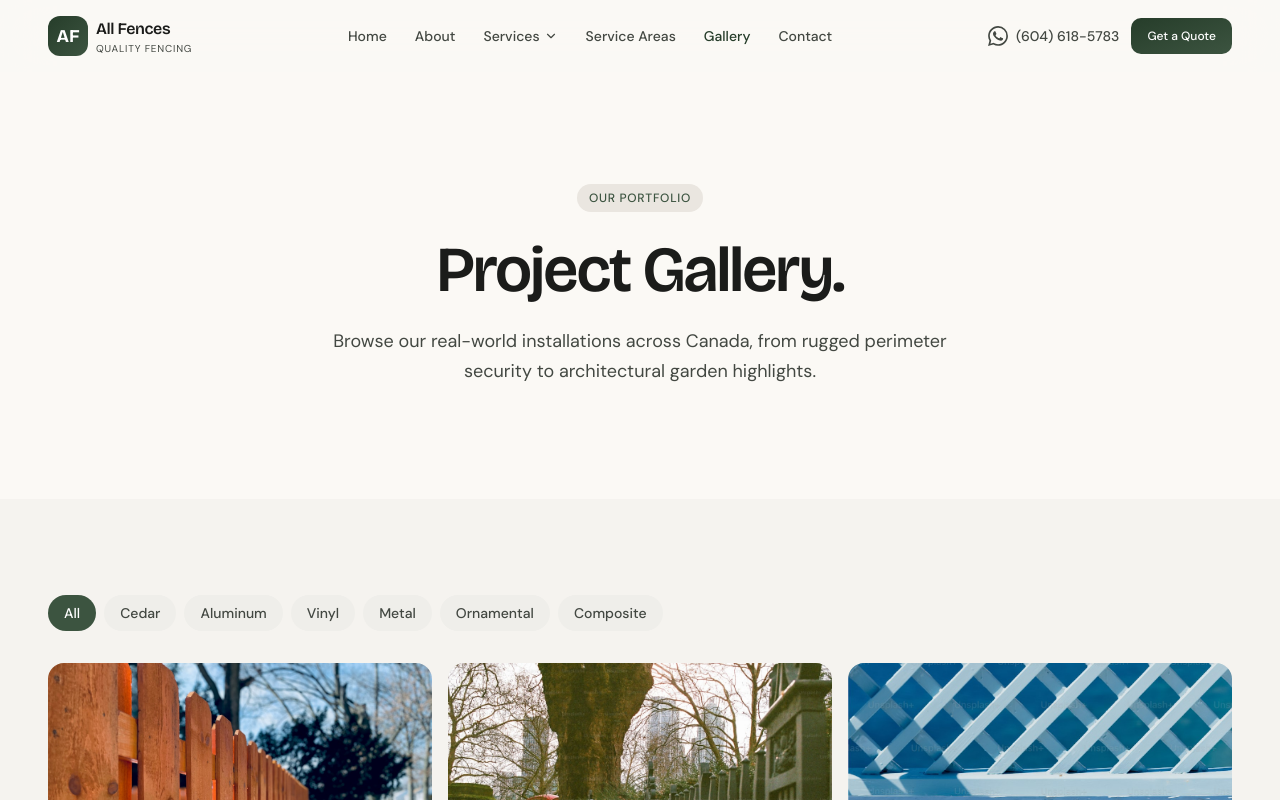
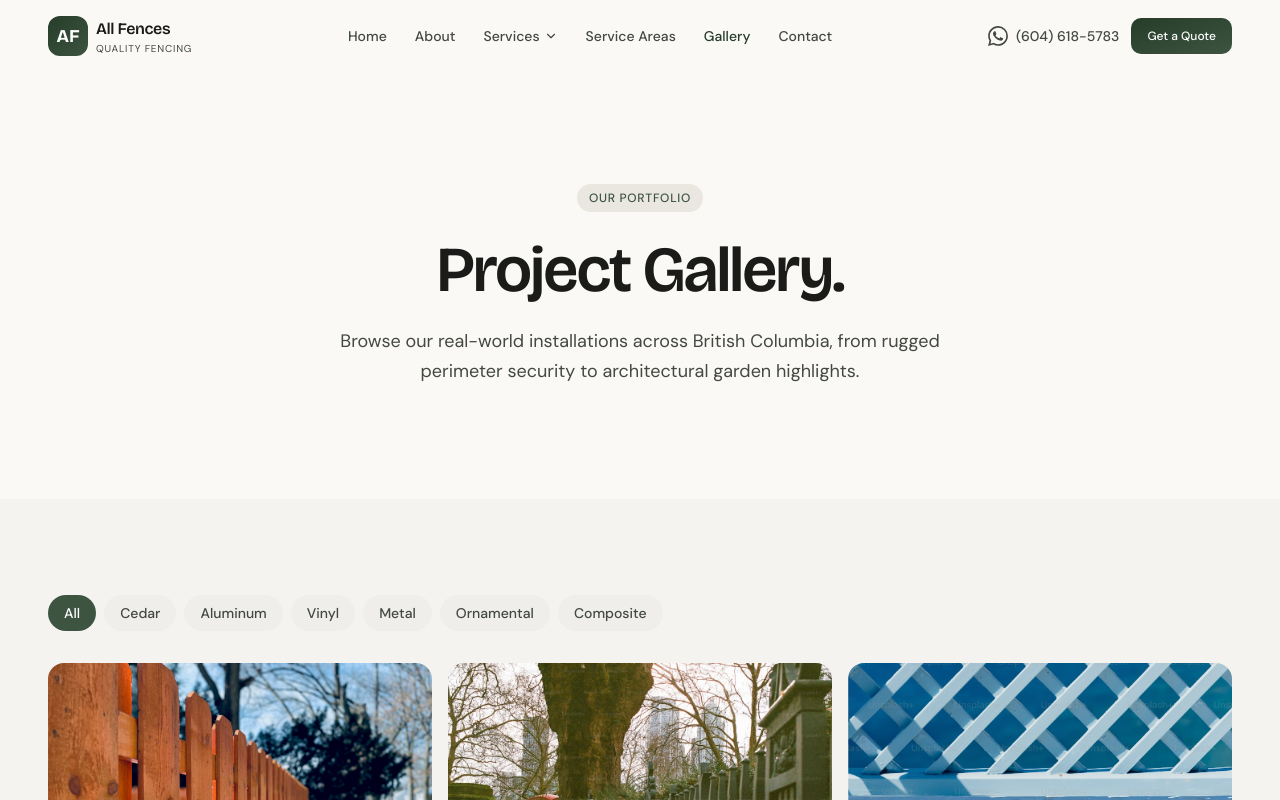
Before and after one commit to singhjashanjot/H-V-enterprise-ltd-client-work, a Next.js app in the folder apps/web/: page /gallery in a window 1280 px wide. Shown: the top 800 px of the page. Built offline with nearby package versions, Linux system fonts and the light colour scheme.

Commit message:
fix(metadata): update location specificity in contact and gallery pages

```diff
--- a/apps/web/src/app/contact/page.tsx
+++ b/apps/web/src/app/contact/page.tsx
@@ -8,7 +8,7 @@ import { AnimateOnScroll } from '@/components/common/animate-on-scroll';
 
 export const metadata: Metadata = {
   title: 'Contact & Free Quote',
-  description: 'Get a free fencing quote from H&V Enterprise Ltd. Contact our experts for professional consultation.',
+  description: 'Get a free fencing quote from All Fences. Contact our experts for professional consultation.',
 };
 
 const tips = [
@@ -96,7 +96,7 @@ export default function ContactPage() {
                       Need help measuring? Call our technical team for a quick walkthrough over the phone.
                     </p>
                     <a
-                      href="tel:+18005550199"
+                      href="tel:+16046185783"
                       className="mt-3 inline-flex items-center gap-2 font-body text-sm font-medium text-on-primary underline"
                     >
                       <Phone className="h-3.5 w-3.5" />
--- a/apps/web/src/app/gallery/page.tsx
+++ b/apps/web/src/app/gallery/page.tsx
@@ -9,7 +9,7 @@ import { CtaBanner } from '@/components/features/home/cta-banner';
 
 export const metadata: Metadata = {
   title: 'Gallery',
-  description: 'Browse our real-world installations across Canada, from rugged perimeter security to architectural garden highlights.',
+  description: 'Browse our real-world installations across British Columbia, from rugged perimeter security to architectural garden highlights.',
 };
 
 export default function GalleryPage() {
@@ -24,7 +24,7 @@ export default function GalleryPage() {
               Project Gallery.
             </h1>
             <p className="mt-6 max-w-2xl font-body text-body-lg text-on-surface-variant">
-              Browse our real-world installations across Canada, from rugged perimeter security to architectural garden highlights.
+              Browse our real-world installations across British Columbia, from rugged perimeter security to architectural garden highlights.
             </p>
           </div>
         </section>
```
